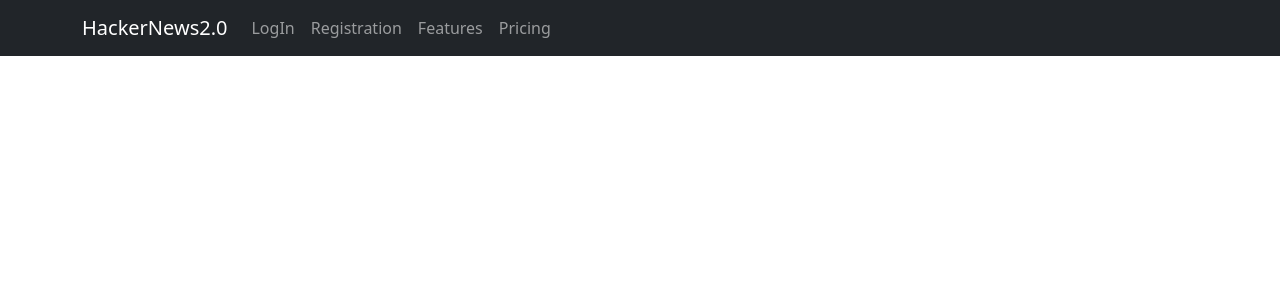
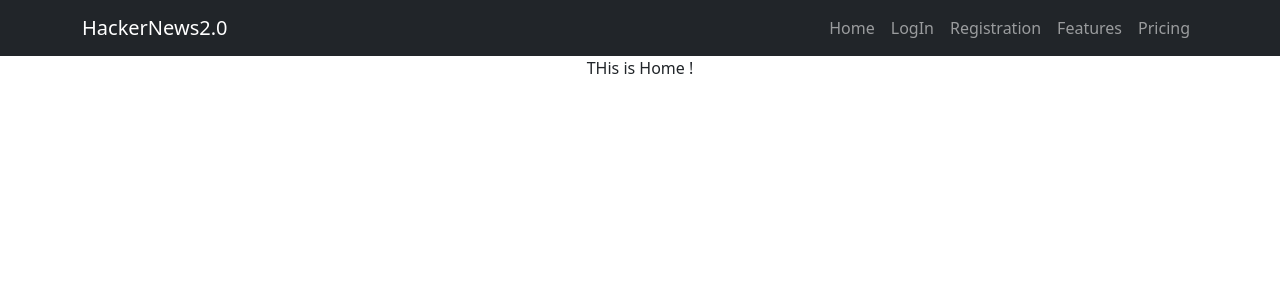
Before and after one commit to pbhuniar/hackerNews, a React (Create React App) app: page /Home in a window 1280 px wide. Shown: the top 300 px of the page. Built offline with nearby package versions, Linux system fonts and the light colour scheme.

Commit message:
Added NavBar

```diff
--- /dev/null
+++ b/src/Component/Home/Home.js
@@ -0,0 +1,9 @@
+import React from 'react'
+
+export default function Home() {
+    return (
+        <div>
+            THis is Home !
+        </div>
+    )
+}
--- a/src/Component/Layout/Header/Header.js
+++ b/src/Component/Layout/Header/Header.js
@@ -6,10 +6,11 @@ export default function Header() {
     return (
         <div>
 
-            <Navbar bg="dark" variant="dark">
+            <Navbar bg="dark" variant="dark" >
     <Container>
-    <Navbar.Brand href="#home">HackerNews2.0</Navbar.Brand>
-    <Nav className="me-auto">
+    <Navbar.Brand as={Link} to="/Home">HackerNews2.0</Navbar.Brand>
+    <Nav className="ms-auto">
+    <Nav.Link  as={Link} to="/Home"> Home</Nav.Link>
     <Nav.Link  as={Link} to="/LogIn"> LogIn</Nav.Link>
     <Nav.Link  as={Link} to="/Registration"> Registration</Nav.Link>
 
--- a/src/Routes/Routes.js
+++ b/src/Routes/Routes.js
@@ -4,7 +4,7 @@ import {Route,Switch,Redirect,BrowserRouter as Router} from 'react-router-dom'
 
 import Login from '../Component/Auth/LogIn/LogIn'
 import Registration from '../Component/Auth/Registration/Registration'
-
+import Home from '../Component/Home/Home'
 
 import Header from '../Component/Layout/Header/Header'
 import Footer from '../Component/Layout/Footer/Footer'
@@ -15,6 +15,7 @@ export default function Routes() {
                 <Router>
                         <Header/>
                         <Switch>
+                                    <Route path="/Home" component={Home}></Route>
                                     <Route path="/LogIn" component={Login}></Route>
                                     <Route path="/Registration" component={Registration}></Route>
 
```
